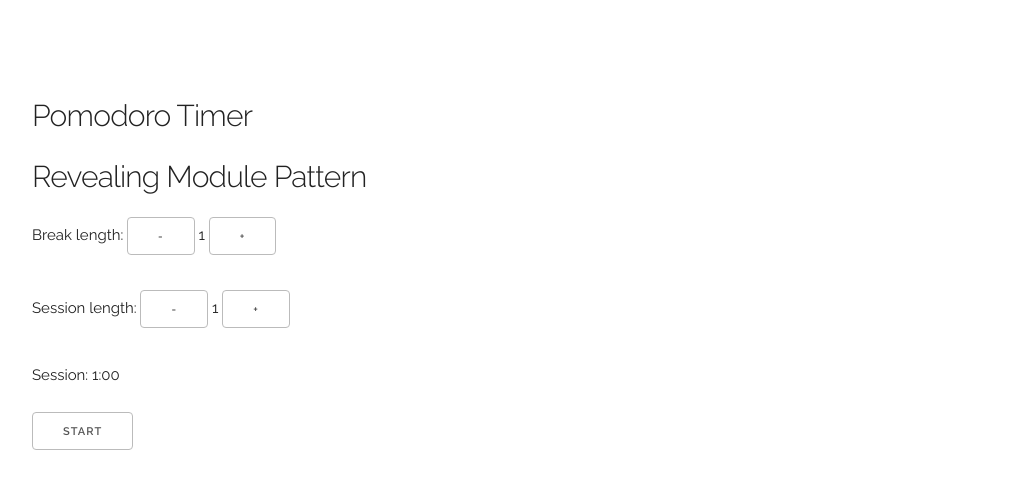
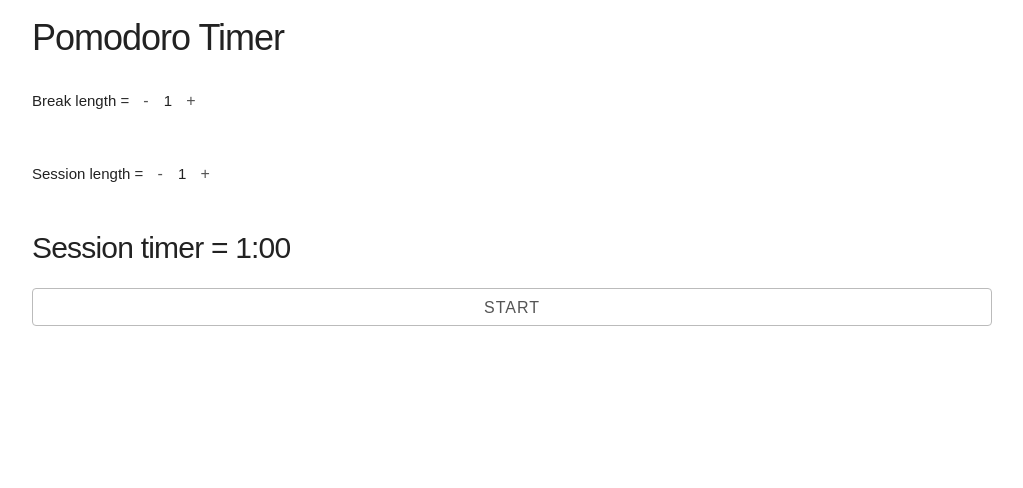
Before and after one commit to tonnamb/pomodoro, a plain HTML site: page index.html in a window 1280 px wide. Shown: the whole page, without its empty margins (128-1151 px from the left). Drawn offline with Linux system fonts and the light colour scheme; a web font is replaced by a local one.

Commit message:
improve looks of page

```diff
--- /dev/null
+++ b/css/style.css
@@ -0,0 +1,21 @@
+body {
+    font-family: 'Baloo Chettan', sans-serif;
+}
+
+h3 {
+    margin-top: 15px;
+}
+
+.plus-minus {
+    padding: 0 10px;
+    border: 0;
+}
+
+#start {
+    width: 100%;
+}
+
+button {
+    font-size: 16px;
+    font-weight: 400;
+}
--- a/index.html
+++ b/index.html
@@ -15,12 +15,13 @@
 
   <!-- FONT
   –––––––––––––––––––––––––––––––––––––––––––––––––– -->
-  <link href="//fonts.googleapis.com/css?family=Raleway:400,300,600" rel="stylesheet" type="text/css">
+  <link href="https://fonts.googleapis.com/css?family=Baloo+Chettan" rel="stylesheet">
 
   <!-- CSS
   –––––––––––––––––––––––––––––––––––––––––––––––––– -->
   <link rel="stylesheet" href="css/normalize.css">
   <link rel="stylesheet" href="css/skeleton.css">
+  <link rel="stylesheet" href="css/style.css">
 
   <!-- Favicon
   –––––––––––––––––––––––––––––––––––––––––––––––––– -->
@@ -32,16 +33,11 @@
   <!-- Primary Page Layout
   –––––––––––––––––––––––––––––––––––––––––––––––––– -->
   <div class="container">
-    <div class="row">
-      <div class="two-thirds column" style="margin-top: 10%">
-        <h4>Pomodoro Timer</h4>
-        <h4>Revealing Module Pattern</h4>
-        <p>Break length: <button id="break-minus">-</button> <span id="break">5</span> <button id="break-plus">+</button></p>
-        <p>Session length: <button id="session-minus">-</button> <span id="session">25</span> <button id="session-plus">+</button></p>
-        <p><span id="state">Session</span>: <span id="timer">25:00</span></p>
-        <button id="start">Start</button>
-      </div>
-    </div>
+    <h3>Pomodoro Timer</h3>
+    <p>Break length =  <button class="plus-minus" id="break-minus">-</button> <span id="break">5</span> <button class="plus-minus" id="break-plus">+</button></p>
+    <p>Session length =  <button class="plus-minus" id="session-minus">-</button> <span id="session">25</span> <button class="plus-minus" id="session-plus">+</button></p>
+    <h4><span id="state">Session</span> timer = <span id="timer">25:00</span></h4>
+    <button id="start">Start</button>
   </div>
 
 <!-- Load JavaScripts
--- a/js/tomato.js
+++ b/js/tomato.js
@@ -106,4 +106,13 @@ var tomato = (function() {
         alert('Break-time is over, get back to work!')
     }
 
+    return {
+        incrementBreak: incrementBreak,
+        decrementBreak: decrementBreak,
+        incrementSession: incrementSession,
+        decrementSession: decrementSession,
+        startTimer: startTimer,
+        stopTimer: stopTimer
+    }
+
 })();
```
